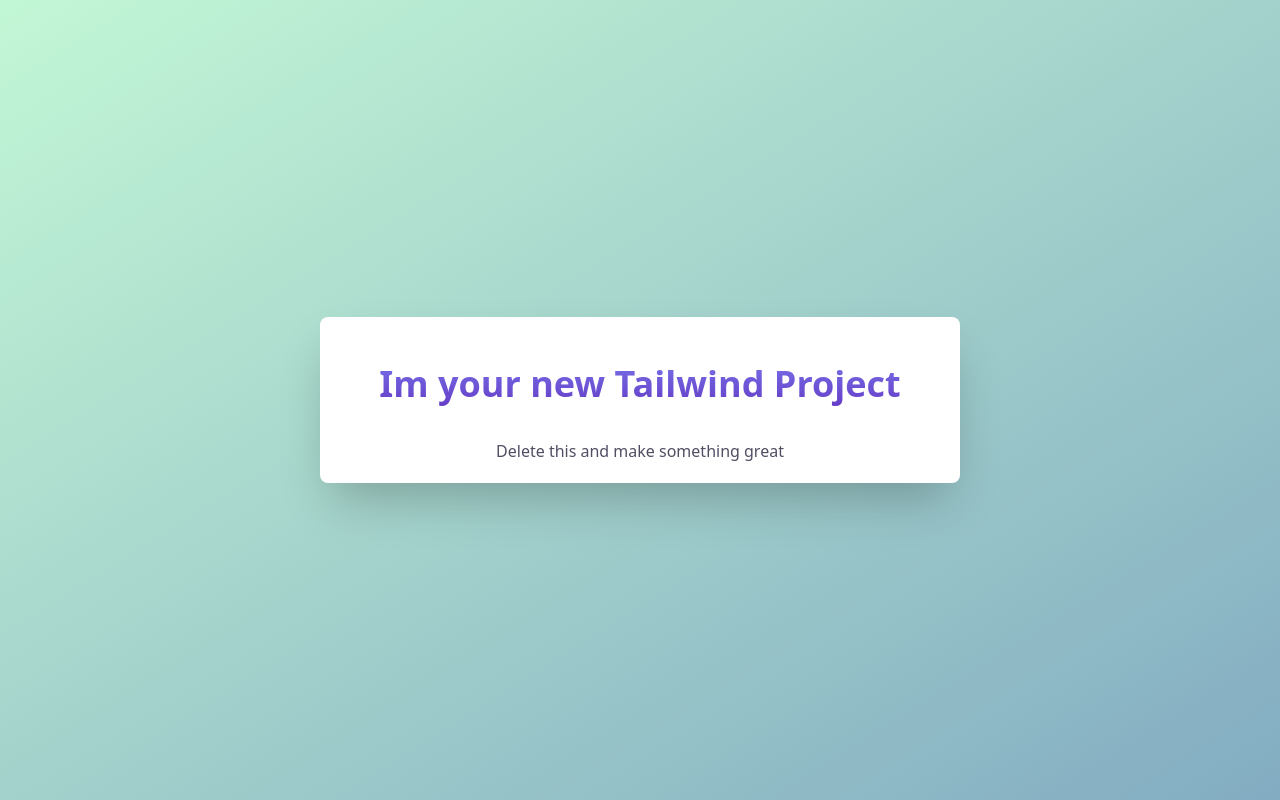
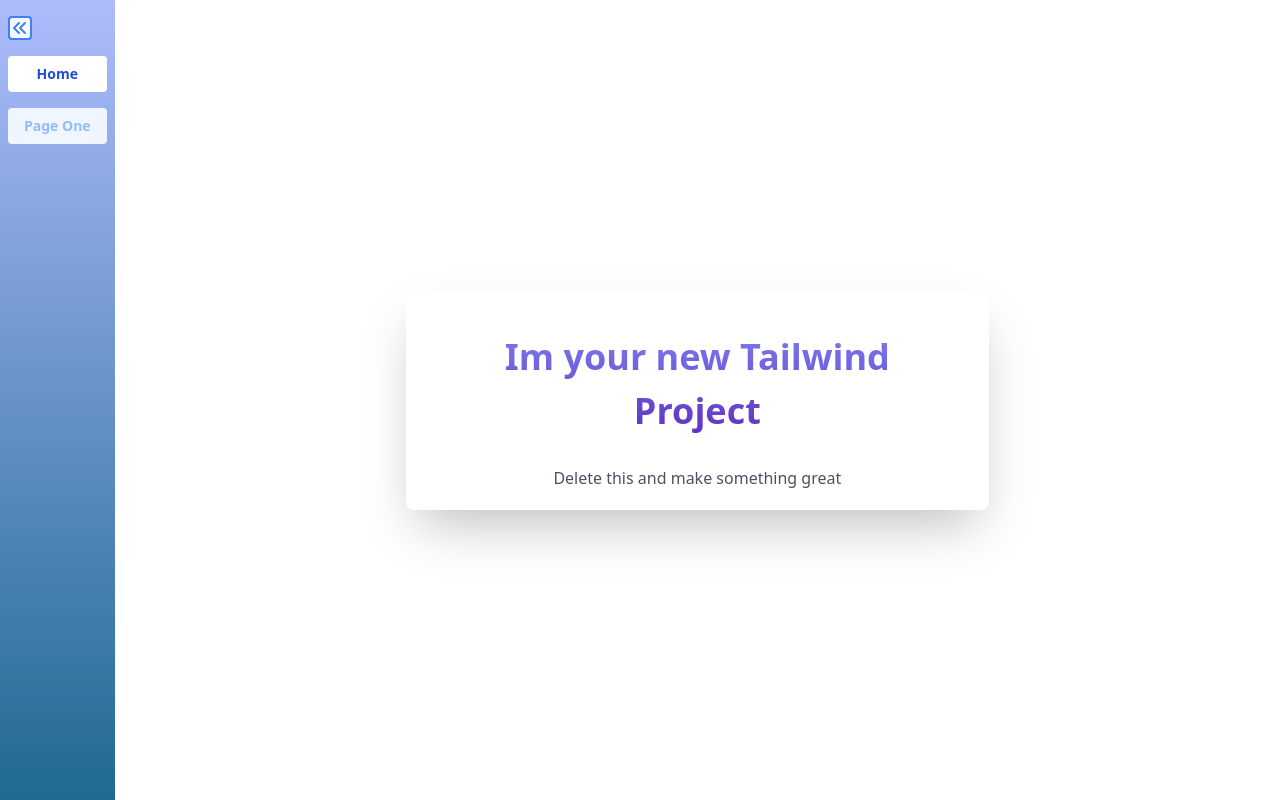
Before and after one commit to PaulHaze/nextjs-tailwind-tutorial-starter, a Next.js app: page / in a window 1280 px wide. Built offline with nearby package versions, Linux system fonts and the light colour scheme.

Commit message:
added link and main layout

```diff
--- /dev/null
+++ b/components/Nav/NavBar.js
@@ -0,0 +1,40 @@
+import React, { useState } from 'react';
+
+import Link from 'next/link';
+import { useRouter } from 'next/router';
+
+import {
+  ChevronDoubleLeftIcon,
+  ChevronDoubleRightIcon,
+} from '@heroicons/react/solid';
+
+import { NavLink } from './NavLink';
+
+export function NavBar() {
+  const router = useRouter();
+  const [showHideNav, setShowHideNav] = useState(true);
+
+  const handleNavClick = () => setShowHideNav(prev => !prev);
+  return (
+    <nav className="h-[100vh] p-5 px-2 py-4 bg-gradient-to-b from-indigo-300/90 to-sky-800/90">
+      <div className="flex">
+        {showHideNav ? (
+          <ChevronDoubleLeftIcon
+            onClick={handleNavClick}
+            className="w-6 h-6 text-blue-500 bg-[rgba(255,255,255,0.9)] border-2 border-blue-500 rounded"
+          />
+        ) : (
+          <ChevronDoubleRightIcon
+            onClick={handleNavClick}
+            className="w-6 h-6 text-blue-500 border-2 bg-[rgba(255,255,255,0.9)] border-blue-500 rounded"
+          />
+        )}
+      </div>
+
+      <ul className={`w-full ${!showHideNav && 'hidden'}`}>
+        <NavLink linkRef="/" linkText="Home" />
+        <NavLink linkRef="pageone" linkText="Page One" />
+      </ul>
+    </nav>
+  );
+}
--- /dev/null
+++ b/components/Nav/NavLink.js
@@ -0,0 +1,23 @@
+import React from 'react';
+import Link from 'next/link';
+import { useRouter } from 'next/router';
+
+export function NavLink({ linkRef, linkText }) {
+  const router = useRouter();
+  return (
+    <li className="">
+      <Link href={linkRef}>
+        <button
+          type="button"
+          className={`flex justify-center w-full px-4 py-2 my-4 font-semibold text-center text-sm rounded whitespace-nowrap ${
+            router.pathname === linkRef
+              ? 'text-blue-700 bg-white'
+              : 'text-blue-500/50 bg-blue-50'
+          }`}
+        >
+          {linkText}
+        </button>
+      </Link>
+    </li>
+  );
+}
--- /dev/null
+++ b/components/index.js
@@ -0,0 +1 @@
+export { NavBar } from './Nav/NavBar';
--- /dev/null
+++ b/layouts/MainLayout.js
@@ -0,0 +1,18 @@
+import React from 'react';
+import Head from 'next/head';
+import { NavBar } from '../components';
+
+export function MainLayout({ children }) {
+  return (
+    <>
+      <Head>
+        <title>CHANGE THIS</title>
+        <link rel="icon" href="/favicon.ico" />
+      </Head>
+      <div className="flex">
+        <NavBar />
+        <div className="w-full">{children}</div>
+      </div>
+    </>
+  );
+}
--- a/package.json
+++ b/package.json
@@ -8,6 +8,7 @@
     "start": "next start"
   },
   "dependencies": {
+    "@heroicons/react": "^1.0.1",
     "next": "latest",
     "react": "^17.0.2",
     "react-dom": "^17.0.2"
--- a/pages/index.js
+++ b/pages/index.js
@@ -1,15 +1,12 @@
 import Head from 'next/head';
+import { MainLayout } from '../layouts/MainLayout';
 
 export default function Home() {
   return (
-    <div>
-      <Head>
-        <title>CHANGE THIS</title>
-        <link rel="icon" href="/favicon.ico" />
-      </Head>
-      <div className="h-[100vh] bg-gradient-to-br from-green-300/50 to-sky-800/50 flex items-center justify-center">
-        <div className="bg-white p-5 flex justify-center flex-col w-6/12 rounded-lg shadow-2xl">
-          <h1 className="p-5 bg-clip-text bg-gradient-to-b from-indigo-400 to-violet-800 text-transparent font-bold  text-center">
+    <MainLayout>
+      <div className="h-[100vh]  flex items-center justify-center">
+        <div className="flex flex-col justify-center w-6/12 p-5 bg-white rounded-lg shadow-2xl">
+          <h1 className="p-5 font-bold text-center text-transparent bg-clip-text bg-gradient-to-b from-indigo-400 to-violet-800">
             Im your new Tailwind Project
           </h1>
           <p className="text-[#504e63] text-center">
@@ -17,6 +14,6 @@
           </p>
         </div>
       </div>
-    </div>
+    </MainLayout>
   );
 }
--- /dev/null
+++ b/pages/pageone.js
@@ -0,0 +1,24 @@
+import React from 'react';
+
+export default function pageone() {
+  return (
+    <div>
+      <h3>pageone Placeholder</h3>
+      <p>
+        Lorem ipsum dolor sit amet consectetur adipisicing elit. Odit laborum
+        quo voluptatem ad libero ipsa dolorem atque fugiat, unde dolore.
+        Voluptatem incidunt assumenda nam exercitationem maxime quia inventore
+        nemo praesentium. Explicabo praesentium non quia qui cum excepturi? Sed
+        temporibus nemo hic alias ipsa aliquid eos placeat numquam, recusandae
+        soluta? Consequatur explicabo asperiores quis rerum quibusdam excepturi
+        laboriosam eaque incidunt consectetur? Nulla ipsum itaque expedita enim
+        ipsam animi a quia cumque corporis magni unde quos, neque vitae earum
+        maxime magnam et obcaecati nemo quibusdam temporibus? Reprehenderit
+        soluta voluptate voluptatum earum mollitia? Quibusdam odio veritatis
+        amet earum officia perferendis pariatur minima enim, quas laboriosam
+        cum, voluptatibus dolorem consectetur tenetur vel fugit sunt ipsum animi
+        in fuga. Nostrum consectetur quam aspernatur provident facere.
+      </p>
+    </div>
+  );
+}
```
Also changed, not shown: 1 other file (tests, documents, lock files or other folders).
